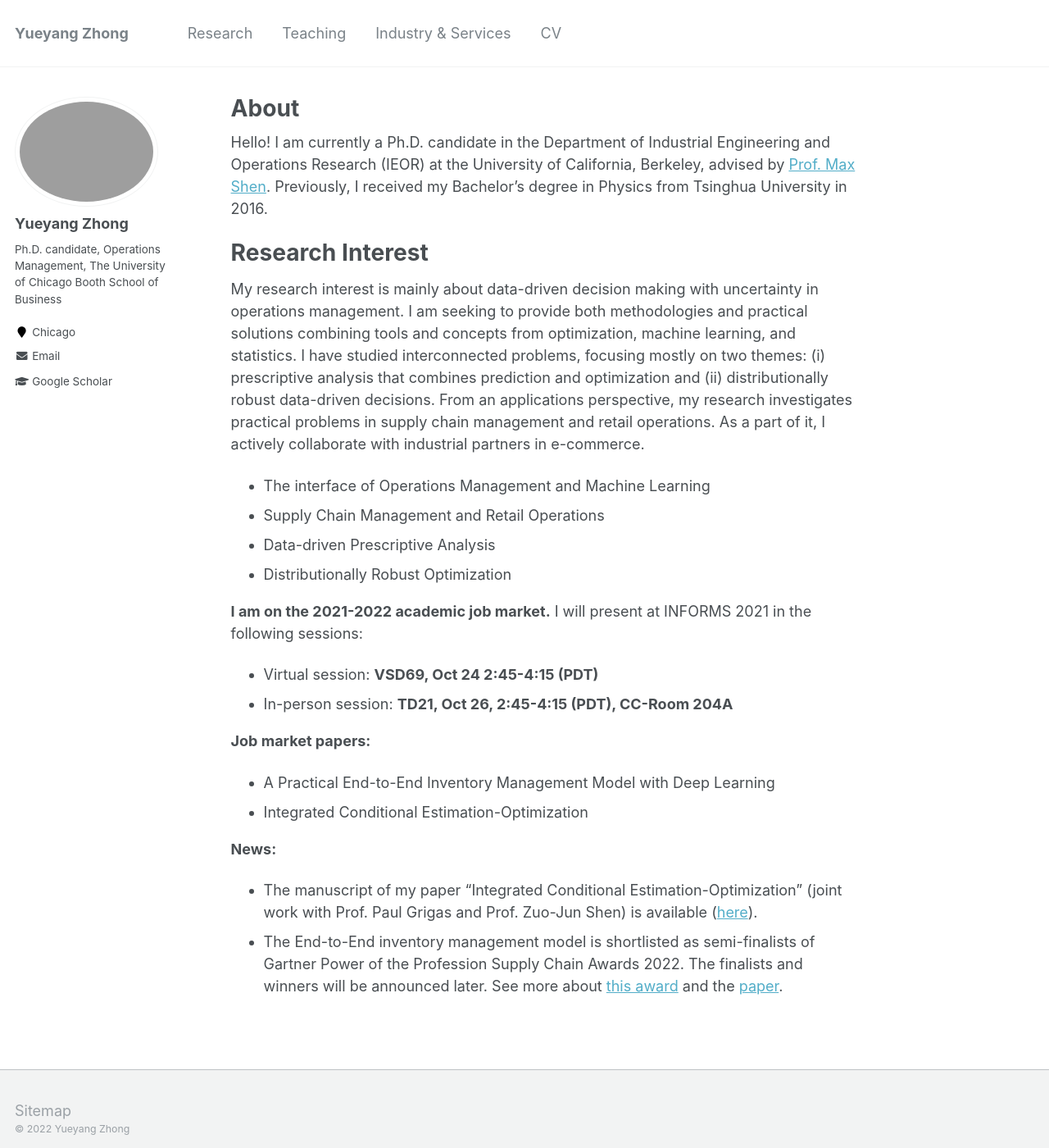
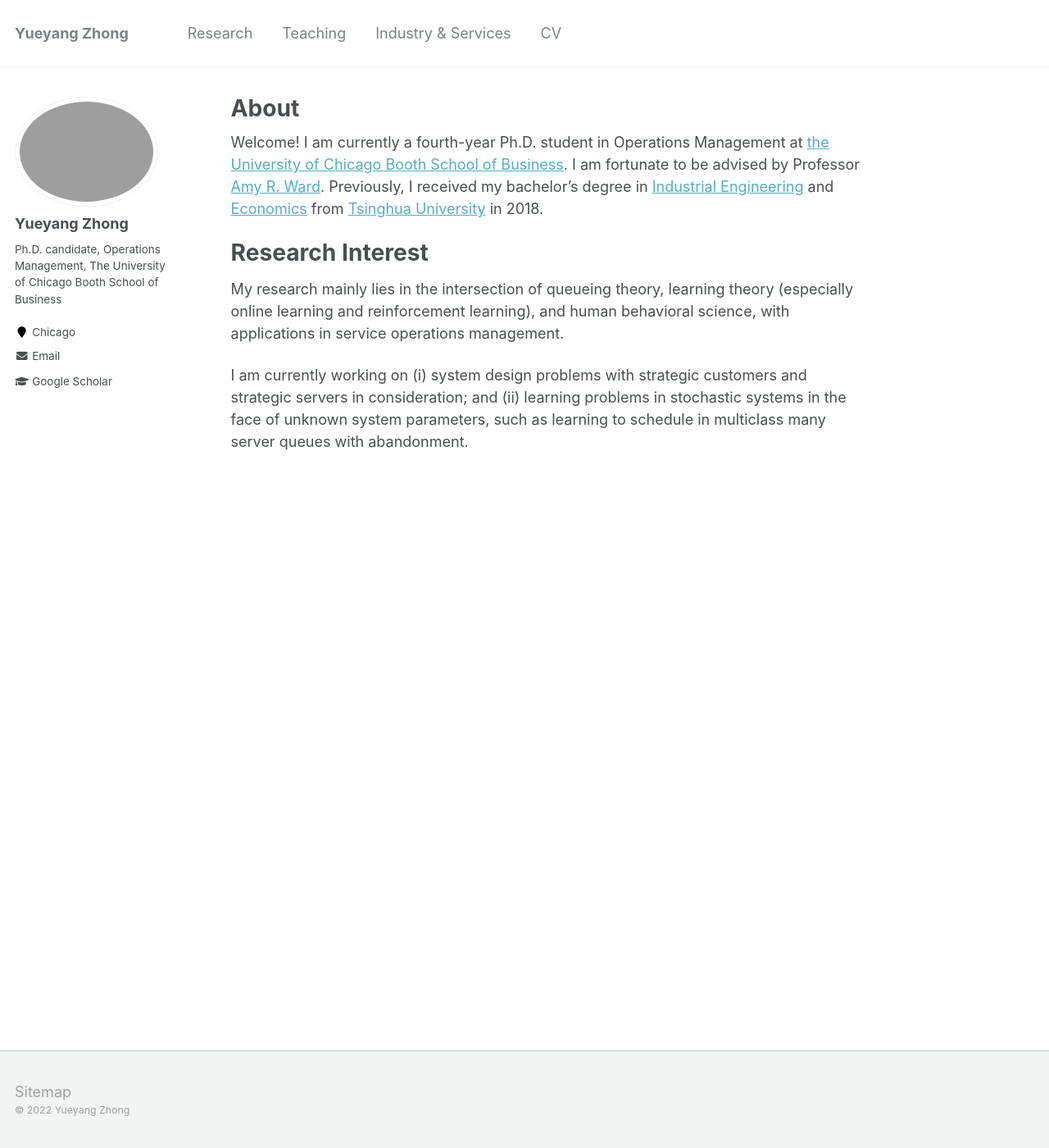
Before and after one commit to alicemengqi/site, a Jekyll site: the page built from _pages/about.md, in a window 1280 px wide and 1400 px high. Shown: the whole window at 82% size. Built offline with Jekyll 4.4.1, drawn with Linux system fonts in a browser that asks for light colours.

Commit message:
Update about.md

```diff
--- a/_pages/about.md
+++ b/_pages/about.md
@@ -8,27 +8,9 @@ redirect_from:
   - /about.html
 ---
 
-Hello! I am currently a Ph.D. candidate in the Department of Industrial Engineering and Operations Research (IEOR) at the University of California, Berkeley, advised by [Prof. Max Shen](https://shen.ieor.berkeley.edu). Previously, I received my Bachelor's degree in Physics from Tsinghua University in 2016.
+Welcome! I am currently a fourth-year Ph.D. student in Operations Management at [the University of Chicago Booth School of Business](https://www.chicagobooth.edu). I am fortunate to be advised by Professor [Amy R. Ward](https://voices.uchicago.edu/amyward). Previously, I received my bachelor's degree in [Industrial Engineering](https://www.ie.tsinghua.edu.cn/eng) and [Economics](https://www.sem.tsinghua.edu.cn/en) from [Tsinghua University](https://www.tsinghua.edu.cn/en) in 2018.
 
 # Research Interest
-My research interest is mainly about data-driven decision making with uncertainty in operations management. I am seeking to provide both methodologies and practical solutions combining tools and concepts from optimization, machine learning, and statistics. I have studied interconnected problems, focusing mostly on two themes: (i) prescriptive analysis that combines prediction and optimization and (ii) distributionally robust data-driven decisions. From an applications perspective, my research investigates practical problems in supply chain management and retail operations. As a part of it, I actively collaborate with industrial partners in e-commerce.
+My research mainly lies in the intersection of queueing theory, learning theory (especially online learning and reinforcement learning), and human behavioral science, with applications in service operations management.
 
-* The interface of Operations Management and Machine Learning
-* Supply Chain Management and Retail Operations
-* Data-driven Prescriptive Analysis
-* Distributionally Robust Optimization
-
-
-
-**I am on the 2021-2022 academic job market.** I will present at INFORMS 2021 in the following sessions:
-
-* Virtual session: **VSD69, Oct 24 2:45-4:15 (PDT)**
-* In-person session: **TD21, Oct 26, 2:45-4:15 (PDT), CC-Room 204A**
-
-**Job market papers:**
-* A Practical End-to-End Inventory Management Model with Deep Learning
-* Integrated Conditional Estimation-Optimization
-
-**News:**
-* The manuscript of my paper "Integrated Conditional Estimation-Optimization" (joint work with Prof. Paul Grigas and Prof. Zuo-Jun Shen) is available ([here](https://alicemengqi.github.io/site/files/iceo.pdf)).
-* The End-to-End inventory management model is shortlisted as semi-finalists of Gartner Power of the Profession Supply Chain Awards 2022. The finalists and winners will be announced later. See more about [this award](https://www.gartner.com/en/supply-chain/research/power-of-the-profession-supply-chain-awards-2022) and the [paper](https://papers.ssrn.com/sol3/papers.cfm?abstract_id=3737780).
+I am currently working on (i) system design problems with strategic customers and strategic servers in consideration; and (ii) learning problems in stochastic systems in the face of unknown system parameters, such as learning to schedule in multiclass many server queues with abandonment.
```
